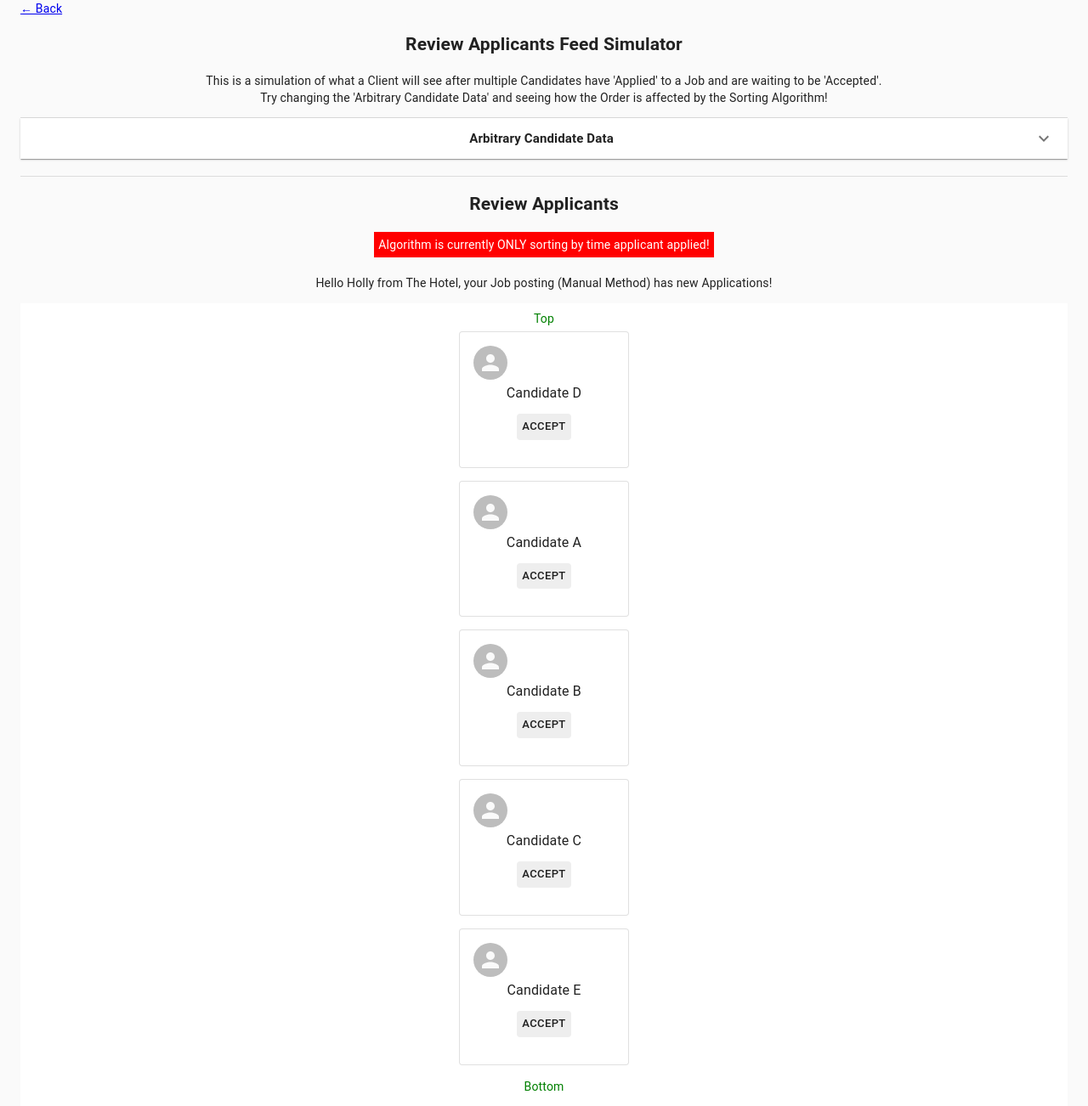
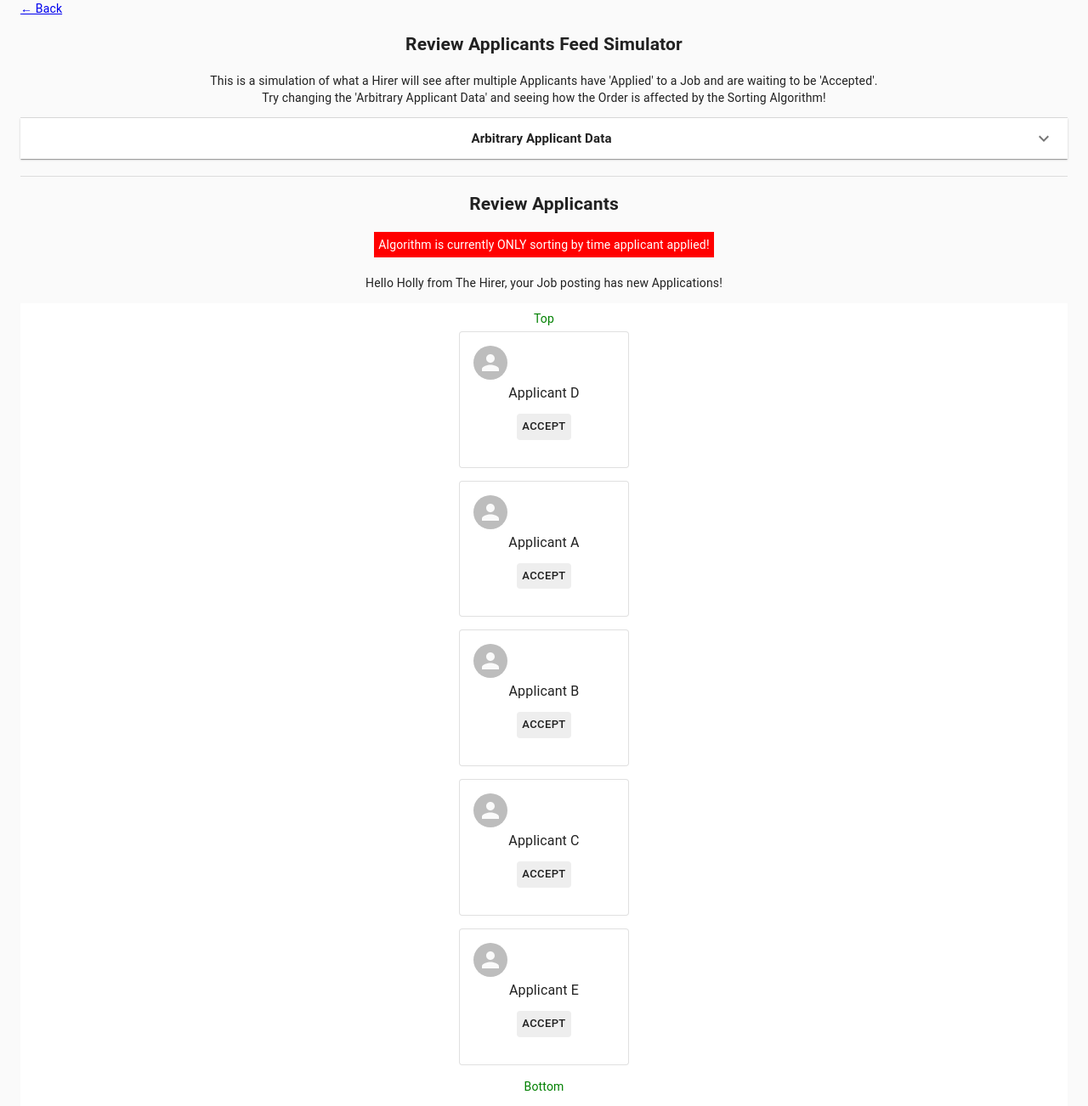
Before and after one commit to timhc22/applications-playground, a React (Create React App) app: page /client/review-applicants in a window 1280 px wide. Shown: the whole page at 85% size. Built offline with nearby package versions, Linux system fonts and the light colour scheme.

Commit message:
Change language

```diff
--- a/src/data/candidateData.json
+++ b/src/data/candidateData.json
@@ -1,7 +1,7 @@
 [
-  { "name": "Candidate A", "timestamp": 10, "starRating": 5, "availability": 10, "miles": 5 },
-  { "name": "Candidate B", "timestamp": 11, "starRating": 5, "availability": 10 , "miles": 5 },
-  { "name": "Candidate C", "timestamp": 12, "starRating": 5, "availability": 10, "miles": 5 },
-  { "name": "Candidate D", "timestamp": 9, "starRating": 5, "availability": 10, "miles": 5 },
-  { "name": "Candidate E", "timestamp": 13, "starRating": 5, "availability": 10, "miles": 5 }
+  { "name": "Applicant A", "timestamp": 10, "starRating": 5, "availability": 10, "miles": 5 },
+  { "name": "Applicant B", "timestamp": 11, "starRating": 5, "availability": 10 , "miles": 5 },
+  { "name": "Applicant C", "timestamp": 12, "starRating": 5, "availability": 10, "miles": 5 },
+  { "name": "Applicant D", "timestamp": 9, "starRating": 5, "availability": 10, "miles": 5 },
+  { "name": "Applicant E", "timestamp": 13, "starRating": 5, "availability": 10, "miles": 5 }
 ]
--- a/src/pages/client/ReviewApplicantsPage/ReviewApplicantsPage.tsx
+++ b/src/pages/client/ReviewApplicantsPage/ReviewApplicantsPage.tsx
@@ -67,8 +67,8 @@ export default function ReviewApplicantsPage(): JSX.Element {
         &larr; Back
       </Link>
       <h1>Review Applicants Feed Simulator</h1>
-      <p>This is a simulation of what a Client will see after multiple Candidates have
-        'Applied' to a Job and are waiting to be 'Accepted'. <br/>Try changing the 'Arbitrary Candidate Data' and seeing how the
+      <p>This is a simulation of what a Hirer will see after multiple Applicants have
+        'Applied' to a Job and are waiting to be 'Accepted'. <br/>Try changing the 'Arbitrary Applicant Data' and seeing how the
         Order is affected by the Sorting Algorithm!</p>
 
       <Accordion>
@@ -76,14 +76,12 @@ export default function ReviewApplicantsPage(): JSX.Element {
           expandIcon={<ExpandMoreIcon />}
           aria-controls="panel1a-content"
           id="panel1a-header">
-          <Typography className={classes.heading}>Arbitrary Candidate Data</Typography>
+          <Typography className={classes.heading}>Arbitrary Applicant Data</Typography>
         </AccordionSummary>
         <AccordionDetails className={classes.details}>
           <p>Use the '+' button to add, 'Pencil' button to edit, 'Bin' button to delete.
           <br/>Use the &uarr; and &darr; arrows to view the data sorted by column (does not affect order of
-            Candidates in the 'Review Applicants Feed').</p>
-
-          <p>Possible other metrics to add: 'Confidence', 'Cancellation Frequency', 'Skills Ratings', 'Time Signed Up', 'Favourites', 'Pay', 'Jobs Completed.</p>
+            Applicants in the 'Review Applicants Feed').</p>
 
           <TableContainer component={Paper}>
             <MaterialTable
--- a/src/pages/client/ReviewApplicantsPage/ReviewList.tsx
+++ b/src/pages/client/ReviewApplicantsPage/ReviewList.tsx
@@ -60,7 +60,7 @@ export default function ReviewList(props: any): JSX.Element {
     <section>
       <h2>Review Applicants</h2>
       <p className={classes.warning}>Algorithm is currently ONLY sorting by time applicant applied!</p>
-      <p>Hello Holly from The Hotel, your Job posting (Manual Method) has new Applications!</p>
+      <p>Hello Holly from The Hirer, your Job posting has new Applications!</p>
       <div className={classes.listContainer}>
         <List className={classes.list}>
           <div className={classes.position}>Top</div>
```
